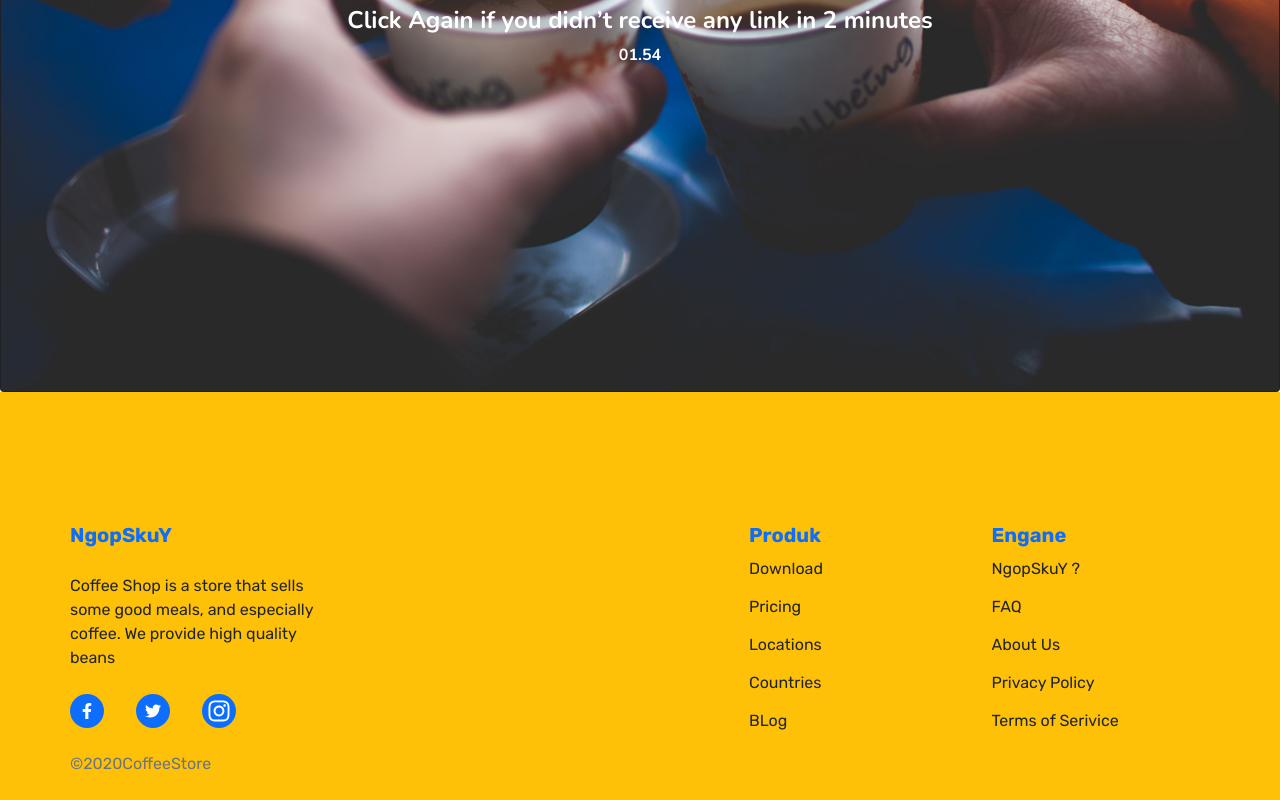
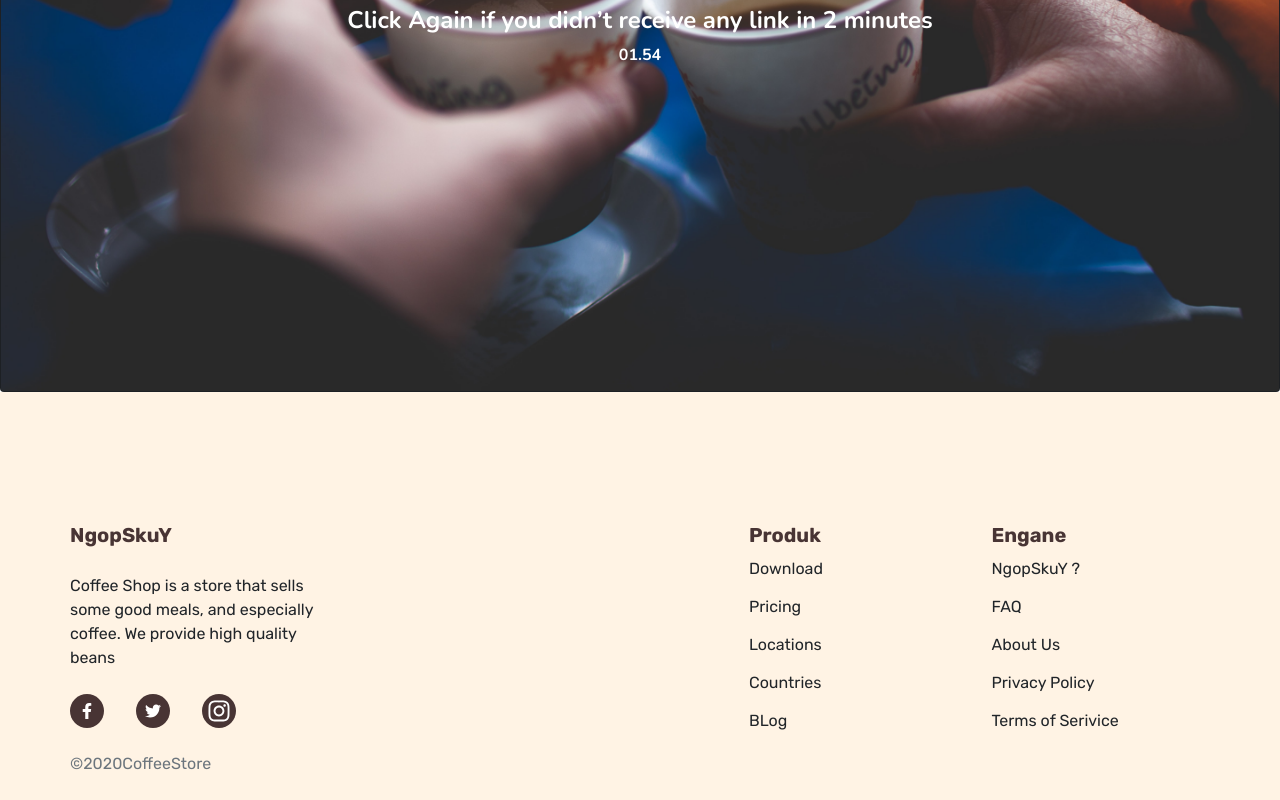
Before and after one commit to 7shiroi/ngopskuy-frontend, a React (Create React App) app: page /forgotpassword in a window 1280 px wide. Shown: the part 597-1397 px from the top of the page. Built offline with nearby package versions, Linux system fonts and the light colour scheme; what redux-promise-middleware would draw is missing.

Commit message:
Update : Pallete Nav dan Footer

```diff
--- a/src/components/Footer.js
+++ b/src/components/Footer.js
@@ -3,13 +3,13 @@ import { FaFacebookF, FaTwitter, FaInstagram } from 'react-icons/fa'
 
 export const Footer = () => {
 	return (
-		<footer className="bg-warning container-fluid g-0">
+		<footer className="bg-pallet-4 container-fluid g-0">
 			<div className="container">
 				<div className="pt-6 pb-4">
 					<div className='row justify-content-between'>
 						<div className='col-3'>
 							<div className='mb-4'>
-								<div className='rb text-primary fs-5 fw-bold'>
+								<div className='rb text-pallet-1 fs-5 fw-bold'>
 										NgopSkuY
 								</div>
 							</div>
@@ -20,9 +20,9 @@ export const Footer = () => {
 							</div>
 							<div className='mb-4'>
 								<div className='d-flex'>
-									<div className='icon bg-primary me-3'><FaFacebookF /></div>
-									<div className='icon bg-primary mx-3'><FaTwitter /></div>
-									<div className='icon bg-primary fs-4 mx-3'><FaInstagram /></div>
+									<div className='icon bg-pallet-1 me-3'><FaFacebookF /></div>
+									<div className='icon bg-pallet-1 mx-3'><FaTwitter /></div>
+									<div className='icon bg-pallet-1 fs-4 mx-3'><FaInstagram /></div>
 								</div>
 							</div>
 							<div>
@@ -32,7 +32,7 @@ export const Footer = () => {
 						<div className='col-5'>
 							<div className='row'>
 								<div className='col '>
-									<div className='rb fw-bold text-primary fs-5'>Produk</div>
+									<div className='rb fw-bold text-pallet-1 fs-5'>Produk</div>
 									<ul>
 										<li className='py-1'>Download</li>
 										<li className='py-1'>Pricing</li>
@@ -42,7 +42,7 @@ export const Footer = () => {
 									</ul>
 								</div>
 								<div className='col '>
-									<div className='rb fw-bold text-primary fs-5'>Engane</div>
+									<div className='rb fw-bold text-pallet-1 fs-5'>Engane</div>
 									<ul>
 										<li className='py-1'>NgopSkuY ?</li>
 										<li className='py-1'>FAQ</li>
--- a/src/components/NavbarHome.js
+++ b/src/components/NavbarHome.js
@@ -6,16 +6,16 @@ import Button from './Button'
 
 export const NavbarHome = () => {
 	return (
-		<nav className="navbar navbar-expand-lg navbar-light bg-warning">
+		<nav className="navbar navbar-expand-lg navbar-light bg-pallet-4">
 			<div className="container py-4">
-				<div className="navbar-brand rb fw-bold text-primary" href="#">NgopSkuY</div>
+				<div className="navbar-brand rb fw-bold text-pallet-1" href="#">NgopSkuY</div>
 				<button className="navbar-toggler" type="button" data-bs-toggle="collapse" data-bs-target="#navbarSupportedContent" aria-controls="navbarSupportedContent" aria-expanded="false" aria-label="Toggle navigation">
 					<span className="navbar-toggler-icon"></span>
 				</button>
 				<div className="collapse navbar-collapse" id="navbarSupportedContent">
 					<ul className="navbar-nav ms-auto mb-2 mb-lg-0">
 						<li className="nav-item mx-3">
-							<Link className='nav-link rb fw-bold text-primary fs-5' aria-currrent='page' to='/'>Home</Link>
+							<Link className='nav-link rb fw-bold text-pallet-1 fs-5' aria-currrent='page' to='/'>Home</Link>
 						</li>
 						<li className="nav-item mx-3">
 							<Link className='nav-link rb fs-5' aria-currrent='page' to='/'>Product</Link>
@@ -29,13 +29,13 @@ export const NavbarHome = () => {
 					</ul>
 					<div className="d-flex">
 						<div className=' d-flex align-items-center'>
-							<Button block variant='warning px-5 py-2 fs-5 rb text-primary fw-bold' padding='mx-1' >Login</Button>
+							<Button block variant='pallet-4 px-5 py-2 fs-5 rb text-pallet-1 fw-bold' padding='mx-1' >Login</Button>
 						</div>
 						<div className=' d-flex align-items-center'>
-							<Button block variant='primary px-5 py-2 fs-5 rb' padding='mx-1' >Sign Up</Button>
+							<Button block variant='pallet-1 px-5 py-2 fs-5 rb' padding='mx-1' >Sign Up</Button>
 						</div>
 						{/* <div className='w-100'>
-							<Button block variant='primary px-5 py-2 '>Sign Up</Button>
+							<Button block variant='pallet-1 px-5 py-2 '>Sign Up</Button>
 						</div> */}
 					</div>
 				</div>
```
